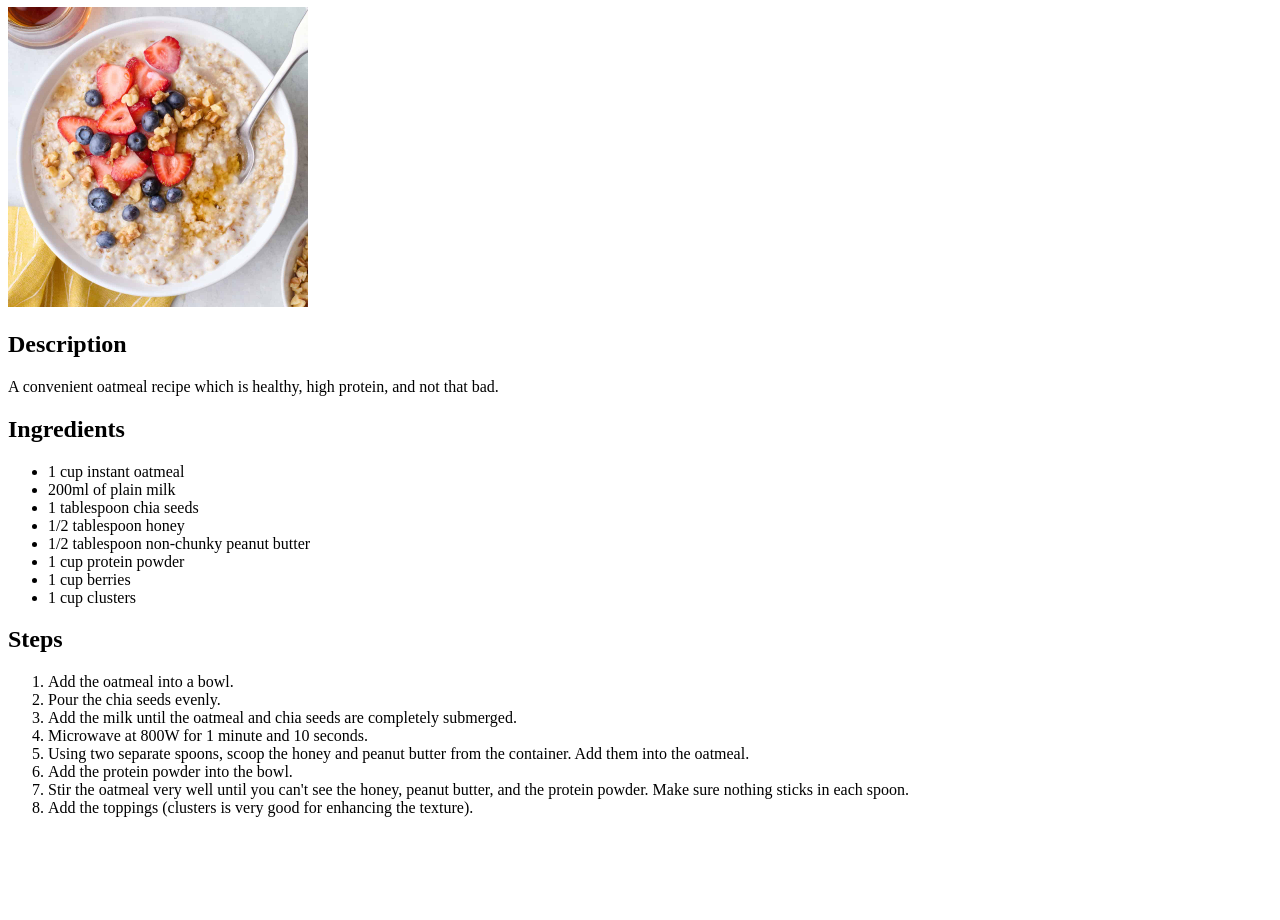
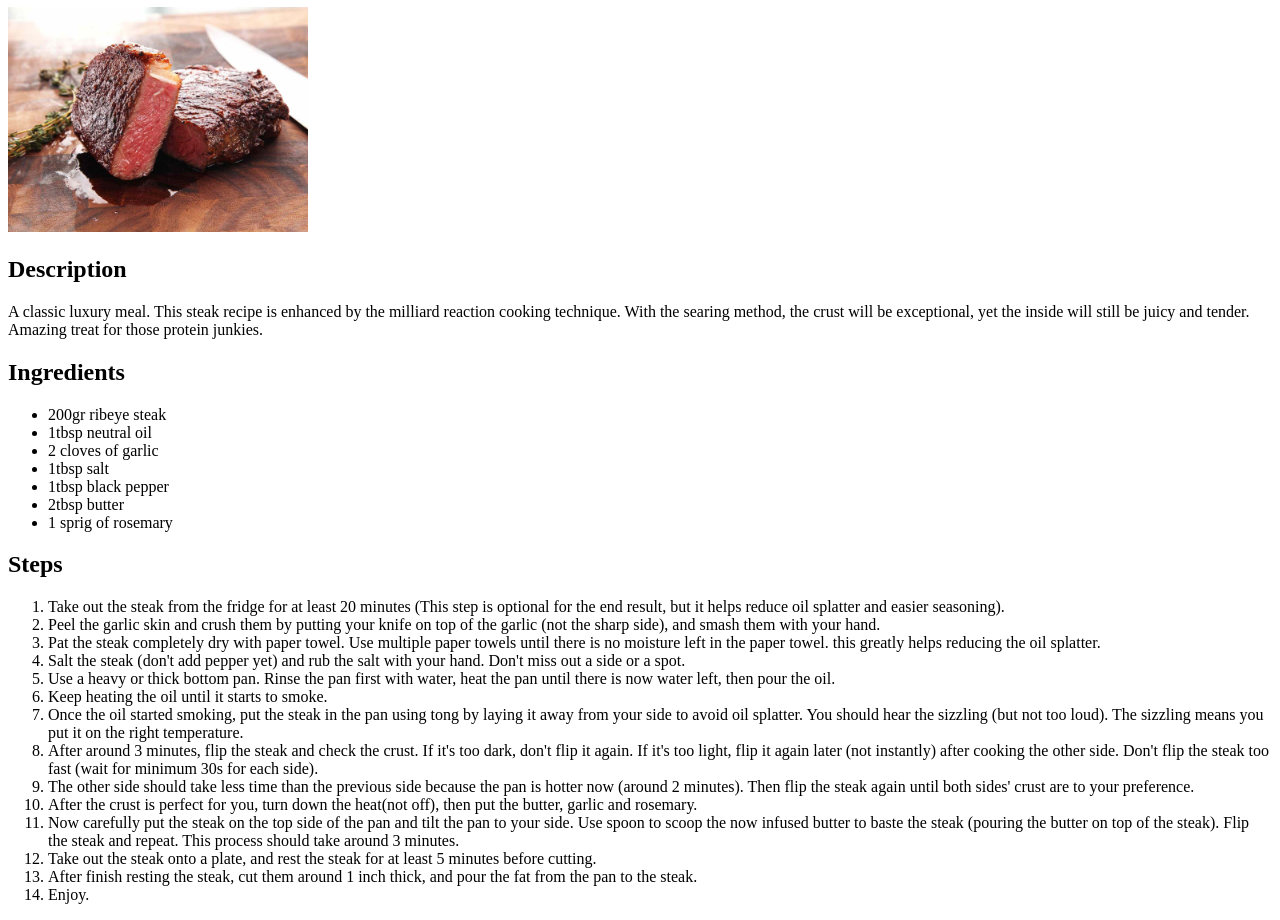
Before and after one commit to guitarmachintos/odin-recipes, a plain HTML site: page recipes/steak.html in a window 1280 px wide. Shown: the part 99-1019 px from the top of the page. Before the commit the page ends 932 px from the top, so only its background shows below. Drawn offline with Linux system fonts and the light colour scheme.

Commit message:
Finish steak content

```diff
--- a/recipes/steak.html
+++ b/recipes/steak.html
@@ -3,41 +3,64 @@
 <head>
   <meta charset="UTF-8">
   <meta name="viewport" content="width=device-width, initial-scale=1.0">
-  <title>Steak Recipe</title>
+  <title>Pan Seared Steak Recipe</title>
 </head>
 <body>
   <a href="../index.html">Home</a>
 
-  <h1>Steak Recipe</h1>
-  <img src="../img/oatmeal.jpg" alt="Oatmeal picture" width="300">
+  <h1>Pan Seared Steak Recipe</h1>
+  <img src="../img/steak.jpg" alt="Steak picture" width="300">
 
   <h2>Description</h2>
-  <p>A convenient oatmeal recipe which is healthy, high protein, and not that bad.</p>
+  <p>A classic luxury meal. This steak recipe is enhanced by the milliard reaction cooking technique. With the
+    searing method, the crust will be exceptional, yet the inside will still be juicy and tender. Amazing treat for
+    those protein junkies.
+  </p>
 
   <h2>Ingredients</h2>
   <ul>
-    <li>1 cup instant oatmeal</li>
-    <li>200ml of plain milk</li>
-    <li>1 tablespoon chia seeds</li>
-    <li>1/2 tablespoon honey</li>
-    <li>1/2 tablespoon non-chunky peanut butter</li>
-    <li>1 cup protein powder</li>
-    <li>1 cup berries</li>
-    <li>1 cup clusters</li>
+    <li>200gr ribeye steak</li>
+    <li>1tbsp neutral oil</li>
+    <li>2 cloves of garlic</li>
+    <li>1tbsp salt</li>
+    <li>1tbsp black pepper</li>
+    <li>2tbsp butter</li>
+    <li>1 sprig of rosemary</li>
   </ul>
 
   <h2>Steps</h2>
   <ol>
-    <li>Add the oatmeal into a bowl.</li>
-    <li>Pour the chia seeds evenly.</li>
-    <li>Add the milk until the oatmeal and chia seeds are completely submerged.</li>
-    <li>Microwave at 800W for 1 minute and 10 seconds.</li>
-    <li>Using two separate spoons, scoop the honey and peanut butter from the container. Add them into the oatmeal.</li>
-    <li>Add the protein powder into the bowl.</li>
-    <li>Stir the oatmeal very well until you can't see the honey, peanut butter, and the protein powder. Make
-      sure nothing sticks in each spoon.
+    <li>Take out the steak from the fridge for at least 20 minutes (This step is optional for the end result,
+      but it helps reduce oil splatter and easier seasoning).</li>
+    <li>Peel the garlic skin and crush them by putting your knife on top of the garlic (not the sharp side),
+      and smash them with your hand.
     </li>
-    <li>Add the toppings (clusters is very good for enhancing the texture).</li>
+    <li>Pat the steak completely dry with paper towel. Use multiple paper towels until there is no moisture left
+      in the paper towel. this greatly helps reducing the oil splatter.
+    </li>
+    <li>Salt the steak (don't add pepper yet) and rub the salt with your hand. Don't miss out a side or a spot.</li>
+    <li>Use a heavy or thick bottom pan. Rinse the pan first with water, heat the pan until there is now water left,
+      then pour the oil.
+    </li>
+    <li>Keep heating the oil until it starts to smoke.</li>
+    <li>Once the oil started smoking, put the steak in the pan using tong by laying it away from your side to avoid oil splatter.
+      You should hear the sizzling (but not too loud). The sizzling means you put it on the right temperature.
+    </li>
+    <li>After around 3 minutes, flip the steak and check the crust. If it's too dark, don't flip it again.
+      If it's too light, flip it again later (not instantly) after cooking the other side. Don't flip the steak too fast
+      (wait for minimum 30s for each side).
+    </li>
+    <li>The other side should take less time than the previous side because the pan is hotter now (around 2 minutes).
+      Then flip the steak again until both sides' crust are to your preference.
+    </li>
+    <li>After the crust is perfect for you, turn down the heat(not off), then put the butter, garlic and rosemary.</li>
+    <li>Now carefully put the steak on the top side of the pan and tilt the pan to your side. Use spoon to scoop the
+      now infused butter to baste the steak (pouring the butter on top of the steak). Flip the steak and repeat.
+      This process should take around 3 minutes.
+    </li>
+    <li>Take out the steak onto a plate, and rest the steak for at least 5 minutes before cutting.</li>
+    <li>After finish resting the steak, cut them around 1 inch thick, and pour the fat from the pan to the steak.</li>
+    <li>Enjoy.</li>
   </ol>
 </body>
 </html>
```
Also changed, not shown: index.html (+1 -1 lines).
